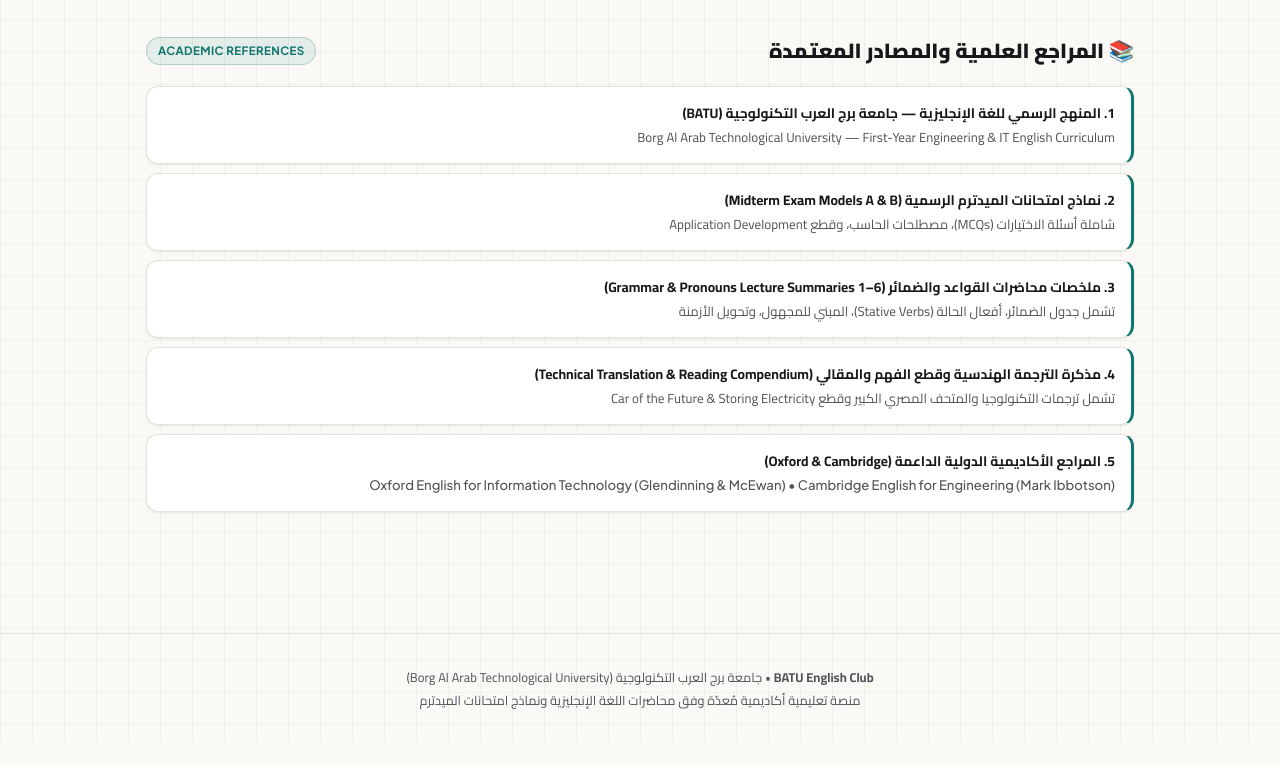
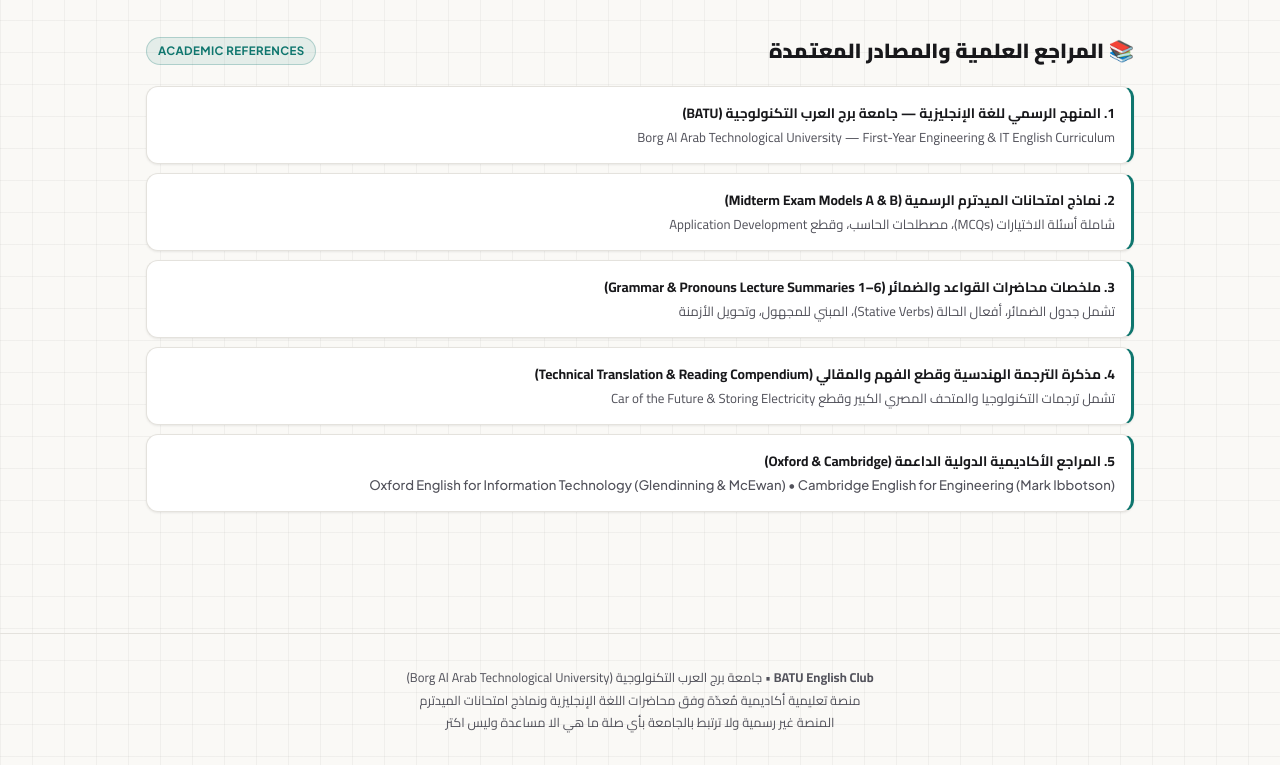
Before and after one commit to BassemHassanSalah/English-Study, a plain HTML site: page index.html in a window 1280 px wide. Shown: the part 3660-4425 px from the top of the page. Before the commit the page ends 4403 px from the top, so only its background shows below. Drawn offline with Linux system fonts and the light colour scheme.

Commit message:
index.html

```diff
--- a/index.html
+++ b/index.html
@@ -1677,7 +1677,9 @@
 
   <footer class="no-print">
     <strong>BATU English Club</strong> &bull; جامعة برج العرب التكنولوجية (Borg Al Arab Technological University)<br>
-    منصة تعليمية أكاديمية مُعدّة وفق محاضرات اللغة الإنجليزية ونماذج امتحانات الميدترم
+   منصة تعليمية أكاديمية مُعدّة وفق محاضرات اللغة الإنجليزية ونماذج امتحانات الميدترم
+    <br>
+    المنصة غير رسمية ولا ترتبط بالجامعة بأي صلة ما هي الا مساعدة وليس اكتر
   </footer>
 
   <script>
```
